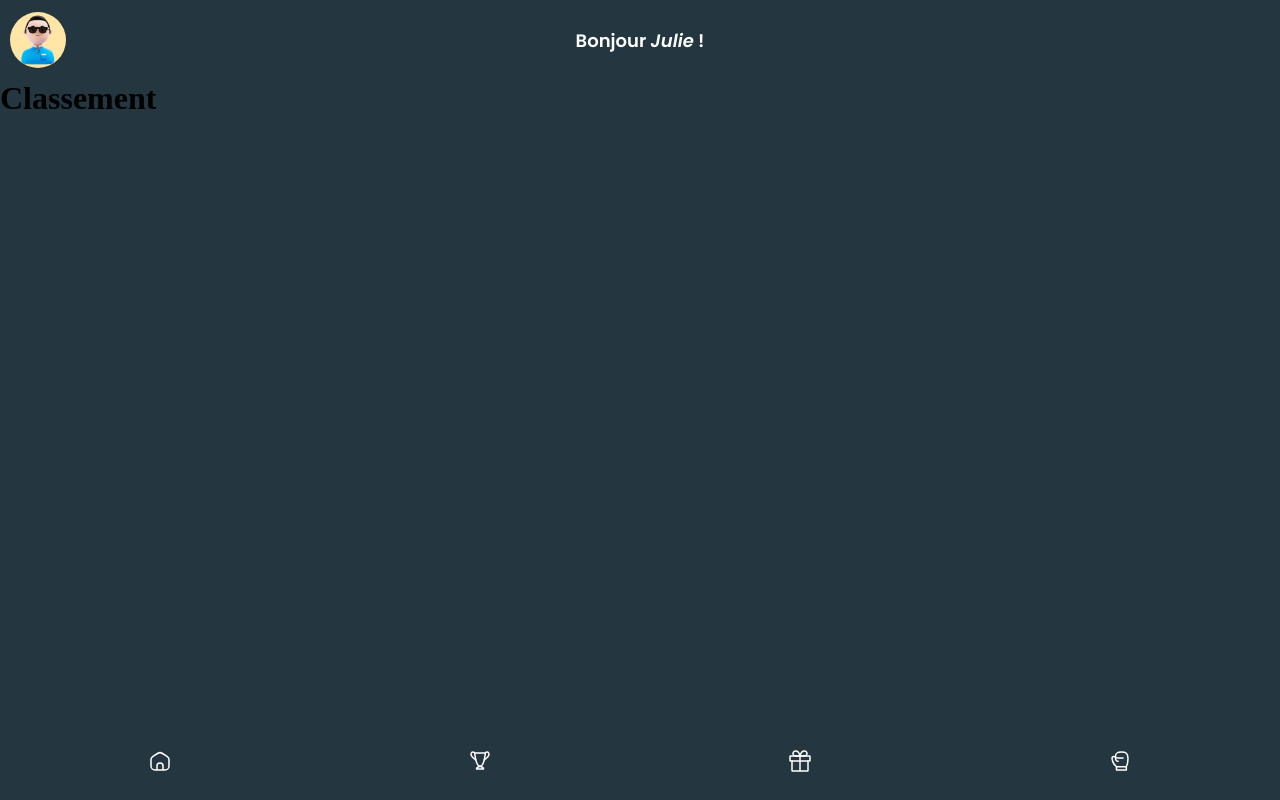
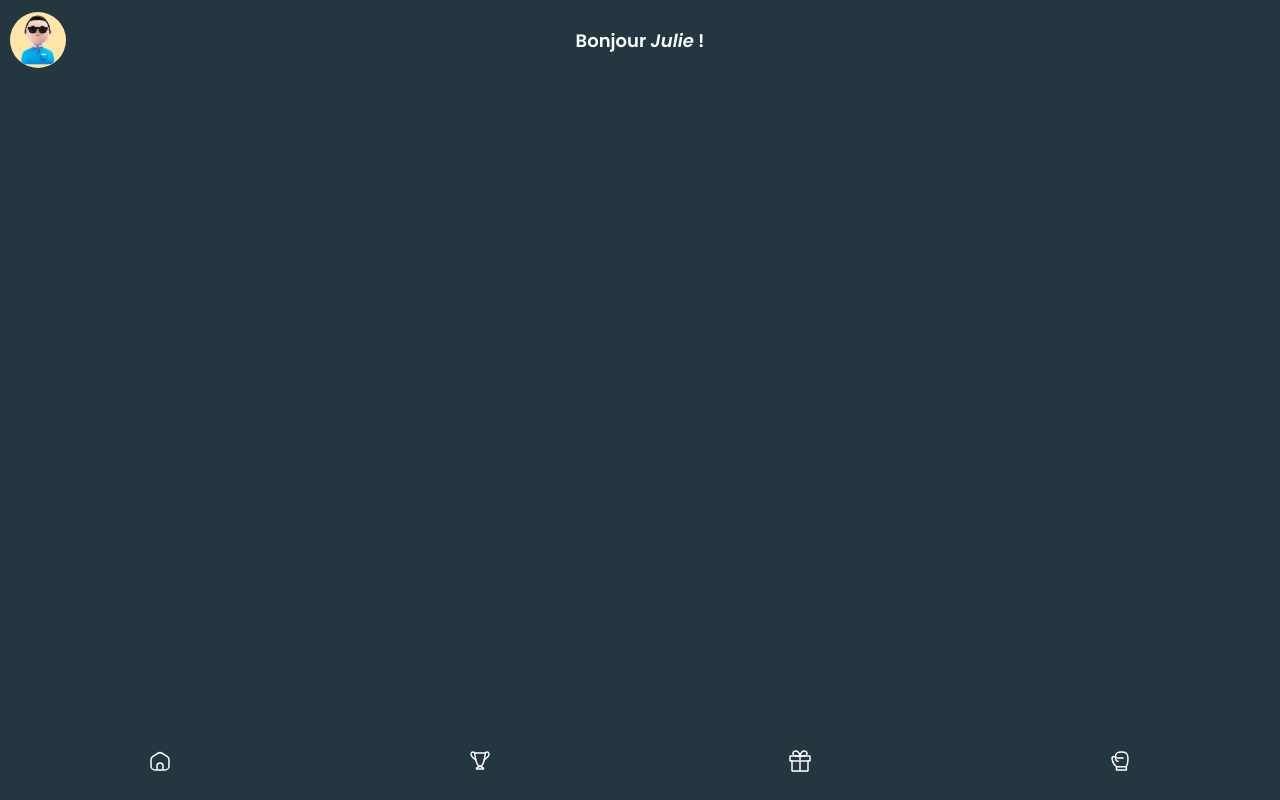
Before and after one commit to azat44/ImpactPlay, a React (Vite) app: page /classement in a window 1280 px wide. Built offline with nearby package versions, Linux system fonts and the light colour scheme.

Commit message:
jvais manger

```diff
--- a/src/pages/Classement.jsx
+++ b/src/pages/Classement.jsx
@@ -1,9 +1,12 @@
+import styles from './Classement.module.css';
 
 const Classement = () => {
   return (
-    <div>
-      <h1>Classement</h1>
-    </div>
+    <section>
+      <div className={styles.leaderboard}>
+
+      </div>
+    </section>
   );
 };
 
--- /dev/null
+++ b/src/pages/Classement.module.css
@@ -0,0 +1,4 @@
+.leaderboard {
+    width: 80%;
+    background-color: #141D22;
+}
```
Also changed, not shown: src/components/leaderboardItem/LeaderboardItem.jsx (added, +8 -0 lines), src/components/leaderboardItem/LeaderboardItem.module.css (added).
